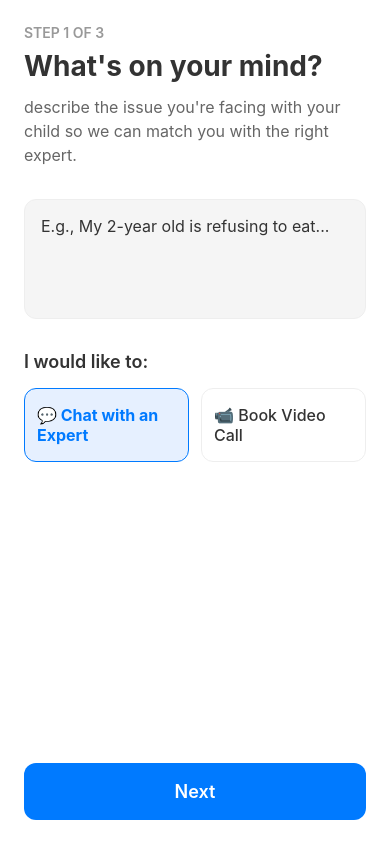
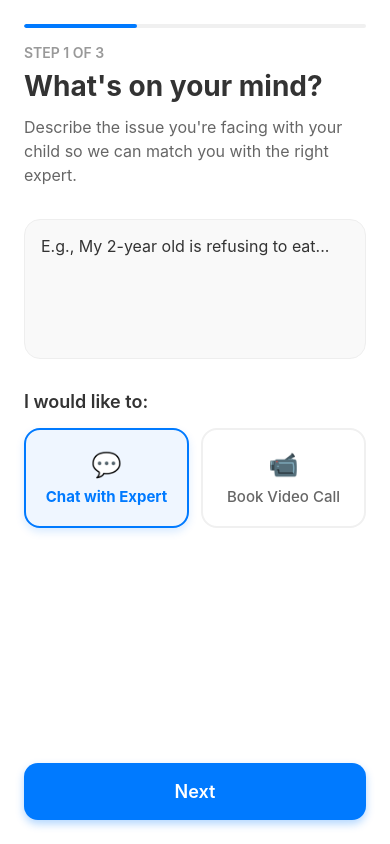
Before and after one commit to KartikJha/coddle-consult-mvp, a React Native app: screen /Concern in a window 390 px wide. Built offline with nearby package versions, Linux system fonts and the light colour scheme.

Commit message:
feat: haptics support added and support flow navigation progress added

```diff
--- a/package.json
+++ b/package.json
@@ -12,6 +12,7 @@
     "@react-navigation/native": "^7.1.26",
     "@react-navigation/native-stack": "^7.9.0",
     "expo": "~54.0.30",
+    "expo-haptics": "^15.0.8",
     "expo-status-bar": "~3.0.9",
     "react": "19.1.0",
     "react-native": "0.81.5",
--- a/src/screens/ChatScreen.tsx
+++ b/src/screens/ChatScreen.tsx
@@ -1,9 +1,15 @@
 import React, { useState, useEffect, useRef } from 'react';
-import { StyleSheet, Text, View, TextInput, TouchableOpacity, SafeAreaView, FlatList, KeyboardAvoidingView, Platform, ActivityIndicator } from 'react-native';
+import { StyleSheet, Text, View, TextInput, TouchableOpacity, SafeAreaView, FlatList, KeyboardAvoidingView, Platform, Animated, LayoutAnimation, UIManager } from 'react-native';
 import { useNavigation } from '@react-navigation/native';
 import { NativeStackNavigationProp } from '@react-navigation/native-stack';
 import { RootStackParamList } from '../navigation/AppNavigator';
 import { useConsult } from '../context/ConsultContext';
+import * as Haptics from 'expo-haptics';
+import { impactAsync, notificationAsync } from '../utils/haptics';
+
+if (Platform.OS === 'android' && UIManager.setLayoutAnimationEnabledExperimental) {
+  UIManager.setLayoutAnimationEnabledExperimental(true);
+}
 
 type ChatScreenNavigationProp = NativeStackNavigationProp<RootStackParamList, 'Chat'>;
 
@@ -12,6 +18,64 @@ type Message = {
   text: string;
   sender: 'user' | 'system' | 'clinician';
 };
+
+// Animated Message Component
+const AnimatedMessage = ({ item }: { item: Message }) => {
+  const fadeAnim = useRef(new Animated.Value(0)).current;
+  const slideAnim = useRef(new Animated.Value(10)).current;
+
+  useEffect(() => {
+    Animated.parallel([
+      Animated.timing(fadeAnim, { toValue: 1, duration: 400, useNativeDriver: true }),
+      Animated.timing(slideAnim, { toValue: 0, duration: 400, useNativeDriver: true }),
+    ]).start();
+  }, []);
+
+  const isUser = item.sender === 'user';
+  return (
+    <Animated.View style={[
+      styles.messageBubble,
+      isUser ? styles.userBubble : styles.clinicianBubble,
+      { opacity: fadeAnim, transform: [{ translateY: slideAnim }] }
+    ]}>
+      <Text style={[
+        styles.messageText,
+        isUser ? styles.userText : styles.clinicianText
+      ]}>{item.text}</Text>
+    </Animated.View>
+  );
+};
+
+// Typing Indicator Component
+const TypingIndicator = () => {
+  const [dots] = useState([new Animated.Value(0), new Animated.Value(0), new Animated.Value(0)]);
+
+  useEffect(() => {
+    const animations = dots.map((dot, index) => {
+      return Animated.sequence([
+        Animated.delay(index * 200),
+        Animated.loop(
+          Animated.sequence([
+            Animated.timing(dot, { toValue: 1, duration: 400, useNativeDriver: true }),
+            Animated.timing(dot, { toValue: 0, duration: 400, useNativeDriver: true }),
+          ])
+        )
+      ]);
+    });
+    Animated.parallel(animations).start();
+  }, []);
+
+  return (
+    <View style={styles.typingContainer}>
+      <View style={styles.typingBubble}>
+        {dots.map((dot, i) => (
+          <Animated.View key={i} style={[styles.typingDot, { opacity: dot }]} />
+        ))}
+      </View>
+      <Text style={styles.typingText}>Dr. Chen is replying...</Text>
+    </View>
+  )
+}
 
 export default function ChatScreen() {
   const navigation = useNavigation<ChatScreenNavigationProp>();
@@ -24,13 +88,12 @@ export default function ChatScreen() {
   const flatListRef = useRef<FlatList>(null);
 
   useEffect(() => {
-    // Initial Load: Show User's concern as their first message
+    // Initial Load
     const initialMessages: Message[] = [
       { id: '1', text: concern, sender: 'user' }
     ];
     setMessages(initialMessages);
 
-    // Start waiting for clinician reply
     setChatState('initial_wait');
     setIsTyping(true);
 
@@ -40,10 +103,13 @@ export default function ChatScreen() {
         text: "Hi there. I understand this is stressful. Based on what you've shared, it sounds like typical regression. Have there been any recent changes in the household?",
         sender: 'clinician'
       };
+      notificationAsync(Haptics.NotificationFeedbackType.Success);
       setMessages(prev => [...prev, reply]);
       setIsTyping(false);
+
+      LayoutAnimation.configureNext(LayoutAnimation.Presets.easeInEaseOut);
       setChatState('unlocked');
-    }, 4000); // 4s delay
+    }, 4000);
 
     return () => clearTimeout(timer);
   }, []);
@@ -51,6 +117,7 @@ export default function ChatScreen() {
   const handleSend = () => {
     if (!input.trim()) return;
 
+    impactAsync(Haptics.ImpactFeedbackStyle.Light);
     const newMessage: Message = {
       id: Date.now().toString(),
       text: input,
@@ -59,6 +126,8 @@ export default function ChatScreen() {
 
     setMessages(prev => [...prev, newMessage]);
     setInput('');
+
+    LayoutAnimation.configureNext(LayoutAnimation.Presets.easeInEaseOut);
     setChatState('second_wait');
     setIsTyping(true);
 
@@ -69,32 +138,25 @@ export default function ChatScreen() {
         text: "Thanks for sharing that. It does confirm my suspicion. I recommend sticking to a consistent routine for 3 days. If it persists, let's do a video check-in.",
         sender: 'clinician'
       };
+      notificationAsync(Haptics.NotificationFeedbackType.Success);
       setMessages(prev => [...prev, finalReply]);
       setIsTyping(false);
+
+      LayoutAnimation.configureNext(LayoutAnimation.Presets.easeInEaseOut);
       setChatState('complete');
-    }, 3000); // 3s delay
+    }, 3000);
   };
 
   const renderItem = ({ item }: { item: Message }) => {
-    const isUser = item.sender === 'user';
-    return (
-      <View style={[
-        styles.messageBubble,
-        isUser ? styles.userBubble : styles.clinicianBubble
-      ]}>
-        <Text style={[
-          styles.messageText,
-          isUser ? styles.userText : styles.clinicianText
-        ]}>{item.text}</Text>
-      </View>
-    );
+    return <AnimatedMessage item={item} />;
   };
 
   const handleComplete = (action: 'new' | 'video') => {
+    impactAsync(Haptics.ImpactFeedbackStyle.Medium);
     if (action === 'new') {
-      navigation.navigate('Completion'); // Or handle reset directly via context in completion
+      navigation.navigate('Completion');
     } else {
-      navigation.navigate('Completion'); // Could pass params to pre-select video
+      navigation.navigate('Completion');
     }
   };
 
@@ -113,12 +175,7 @@ export default function ChatScreen() {
         onContentSizeChange={() => flatListRef.current?.scrollToEnd({ animated: true })}
       />
 
-      {isTyping && (
-        <View style={styles.typingIndicator}>
-          <ActivityIndicator size="small" color="#666" />
-          <Text style={styles.typingText}>Dr. Chen is replying...</Text>
-        </View>
-      )}
+      {isTyping && <TypingIndicator />}
 
       {chatState === 'complete' ? (
         <View style={styles.actionContainer}>
@@ -212,15 +269,33 @@ const styles = StyleSheet.create({
   clinicianText: {
     color: '#000',
   },
-  typingIndicator: {
+  typingContainer: {
     flexDirection: 'row',
     alignItems: 'center',
-    padding: 16,
-    gap: 8,
+    paddingHorizontal: 16,
+    paddingBottom: 16,
+  },
+  typingBubble: {
+    flexDirection: 'row',
+    backgroundColor: '#F2F2F7',
+    padding: 12,
+    borderRadius: 16,
+    borderBottomLeftRadius: 4,
+    marginRight: 8,
+    alignItems: 'center',
+    height: 40,
+  },
+  typingDot: {
+    width: 6,
+    height: 6,
+    borderRadius: 3,
+    backgroundColor: '#999',
+    marginHorizontal: 3,
   },
   typingText: {
-    color: '#666',
-    fontSize: 14,
+    color: '#999',
+    fontSize: 12,
+    fontStyle: 'italic',
   },
   inputContainer: {
     padding: 16,
--- a/src/screens/ConcernScreen.tsx
+++ b/src/screens/ConcernScreen.tsx
@@ -1,9 +1,15 @@
 import React, { useState } from 'react';
-import { StyleSheet, Text, View, TextInput, TouchableOpacity, KeyboardAvoidingView, Platform, ScrollView, SafeAreaView } from 'react-native';
+import { StyleSheet, Text, View, TextInput, TouchableOpacity, KeyboardAvoidingView, Platform, ScrollView, SafeAreaView, LayoutAnimation, UIManager } from 'react-native';
 import { useNavigation } from '@react-navigation/native';
 import { NativeStackNavigationProp } from '@react-navigation/native-stack';
 import { RootStackParamList } from '../navigation/AppNavigator';
 import { useConsult } from '../context/ConsultContext';
+import * as Haptics from 'expo-haptics';
+import { impactAsync, selectionAsync } from '../utils/haptics';
+
+if (Platform.OS === 'android' && UIManager.setLayoutAnimationEnabledExperimental) {
+  UIManager.setLayoutAnimationEnabledExperimental(true);
+}
 
 type ConcernScreenNavigationProp = NativeStackNavigationProp<RootStackParamList, 'Concern'>;
 
@@ -15,12 +21,21 @@ export default function ConcernScreen() {
 
   const handleNext = () => {
     if (!localConcern.trim()) {
+      impactAsync(Haptics.ImpactFeedbackStyle.Heavy);
+      LayoutAnimation.configureNext(LayoutAnimation.Presets.easeInEaseOut);
       setError('Please describe your concern to proceed.');
       return;
     }
+    impactAsync(Haptics.ImpactFeedbackStyle.Light);
     setConcern(localConcern);
     navigation.navigate('Provider');
   };
+
+  const handleSupportTypeSelect = (type: 'chat' | 'video') => {
+    selectionAsync();
+    LayoutAnimation.configureNext(LayoutAnimation.Presets.easeInEaseOut);
+    setSupportType(type);
+  }
 
   return (
     <SafeAreaView style={styles.container}>
@@ -29,22 +44,30 @@ export default function ConcernScreen() {
         style={styles.keyboardView}
       >
         <ScrollView contentContainerStyle={styles.content}>
+          {/* Progress Bar */}
+          <View style={styles.progressContainer}>
+            <View style={[styles.progressBar, { width: '33%' }]} />
+          </View>
           <Text style={styles.stepIndicator}>Step 1 of 3</Text>
+
           <Text style={styles.title}>What's on your mind?</Text>
           <Text style={styles.subtitle}>
-            describe the issue you're facing with your child so we can match you with the right expert.
+            Describe the issue you're facing with your child so we can match you with the right expert.
           </Text>
 
           <View style={styles.inputContainer}>
             <TextInput
-              style={styles.input}
+              style={[styles.input, error ? styles.inputError : null]}
               placeholder="E.g., My 2-year old is refusing to eat..."
               multiline
               textAlignVertical="top"
               value={localConcern}
               onChangeText={(text) => {
                 setLocalConcern(text);
-                if (error) setError('');
+                if (error) {
+                  LayoutAnimation.configureNext(LayoutAnimation.Presets.easeInEaseOut);
+                  setError('');
+                }
               }}
             />
             {error ? <Text style={styles.errorText}>{error}</Text> : null}
@@ -53,29 +76,33 @@ export default function ConcernScreen() {
           <Text style={styles.label}>I would like to:</Text>
           <View style={styles.optionsContainer}>
             <TouchableOpacity
+              activeOpacity={0.8}
               style={[
                 styles.optionButton,
                 supportType === 'chat' && styles.optionSelected,
               ]}
-              onPress={() => setSupportType('chat')}
+              onPress={() => handleSupportTypeSelect('chat')}
             >
+              <Text style={{ fontSize: 24, marginBottom: 8 }}>💬</Text>
               <Text style={[
                 styles.optionText,
                 supportType === 'chat' && styles.optionTextSelected
-              ]}>💬 Chat with an Expert</Text>
+              ]}>Chat with Expert</Text>
             </TouchableOpacity>
 
             <TouchableOpacity
+              activeOpacity={0.8}
               style={[
                 styles.optionButton,
                 supportType === 'video' && styles.optionSelected,
               ]}
-              onPress={() => setSupportType('video')}
+              onPress={() => handleSupportTypeSelect('video')}
             >
+              <Text style={{ fontSize: 24, marginBottom: 8 }}>📹</Text>
               <Text style={[
                 styles.optionText,
                 supportType === 'video' && styles.optionTextSelected
-              ]}>📹 Book Video Call</Text>
+              ]}>Book Video Call</Text>
             </TouchableOpacity>
           </View>
 
@@ -102,6 +129,18 @@ const styles = StyleSheet.create({
     padding: 24,
     flexGrow: 1,
   },
+  progressContainer: {
+    height: 4,
+    backgroundColor: '#f0f0f0',
+    borderRadius: 2,
+    marginBottom: 16,
+    overflow: 'hidden',
+  },
+  progressBar: {
+    height: '100%',
+    backgroundColor: '#007AFF',
+    borderRadius: 2,
+  },
   stepIndicator: {
     fontSize: 14,
     color: '#999',
@@ -125,19 +164,25 @@ const styles = StyleSheet.create({
     marginBottom: 32,
   },
   input: {
-    backgroundColor: '#f5f5f5',
-    borderRadius: 12,
+    backgroundColor: '#f9f9f9',
+    borderRadius: 16,
     padding: 16,
     fontSize: 16,
-    minHeight: 120,
+    minHeight: 140,
     color: '#333',
     borderWidth: 1,
     borderColor: '#eee',
+    textAlignVertical: 'top',
+  },
+  inputError: {
+    borderColor: 'red',
+    backgroundColor: '#fff0f0',
   },
   errorText: {
     color: 'red',
     fontSize: 14,
     marginTop: 8,
+    marginLeft: 4,
   },
   label: {
     fontSize: 18,
@@ -152,23 +197,32 @@ const styles = StyleSheet.create({
   },
   optionButton: {
     flex: 1,
-    paddingVertical: 16,
+    paddingVertical: 20,
     paddingHorizontal: 12,
-    borderRadius: 12,
-    borderWidth: 1,
-    borderColor: '#eee',
+    borderRadius: 16,
+    borderWidth: 2,
+    borderColor: '#f0f0f0',
     backgroundColor: '#fff',
     alignItems: 'center',
     justifyContent: 'center',
   },
   optionSelected: {
     borderColor: '#007AFF',
-    backgroundColor: '#e6f0ff',
+    backgroundColor: '#eff6ff',
+    shadowColor: "#007AFF",
+    shadowOffset: {
+      width: 0,
+      height: 4,
+    },
+    shadowOpacity: 0.15,
+    shadowRadius: 8,
+    elevation: 4,
   },
   optionText: {
-    fontSize: 16,
+    fontSize: 15,
     fontWeight: '500',
-    color: '#333',
+    color: '#666',
+    textAlign: 'center',
   },
   optionTextSelected: {
     color: '#007AFF',
@@ -180,9 +234,17 @@ const styles = StyleSheet.create({
   },
   button: {
     backgroundColor: '#007AFF',
-    borderRadius: 12,
+    borderRadius: 14,
     paddingVertical: 18,
     alignItems: 'center',
+    shadowColor: "#007AFF",
+    shadowOffset: {
+      width: 0,
+      height: 4,
+    },
+    shadowOpacity: 0.3,
+    shadowRadius: 8,
+    elevation: 4,
   },
   buttonText: {
     color: '#fff',
--- a/src/screens/ProviderScreen.tsx
+++ b/src/screens/ProviderScreen.tsx
@@ -1,9 +1,11 @@
-import React, { useState } from 'react';
-import { StyleSheet, Text, View, Image, TouchableOpacity, Alert, SafeAreaView, ScrollView, ActivityIndicator } from 'react-native';
+import React, { useState, useRef, useEffect } from 'react';
+import { StyleSheet, Text, View, Image, TouchableOpacity, Alert, SafeAreaView, ScrollView, ActivityIndicator, Animated, Easing } from 'react-native';
 import { useNavigation } from '@react-navigation/native';
 import { NativeStackNavigationProp } from '@react-navigation/native-stack';
 import { RootStackParamList } from '../navigation/AppNavigator';
 import { useConsult } from '../context/ConsultContext';
+import * as Haptics from 'expo-haptics';
+import { impactAsync, selectionAsync, notificationAsync } from '../utils/haptics';
 
 type ProviderScreenNavigationProp = NativeStackNavigationProp<RootStackParamList, 'Provider'>;
 
@@ -12,33 +14,56 @@ export default function ProviderScreen() {
   const { supportType } = useConsult();
   const [agreed, setAgreed] = useState(false);
   const [loading, setLoading] = useState(false);
+  const [loadingText, setLoadingText] = useState('');
+
+  // Animation for Lock Icon
+  const lockScale = useRef(new Animated.Value(1)).current;
 
   const handlePay = () => {
     if (!agreed) {
+      notificationAsync(Haptics.NotificationFeedbackType.Error);
       Alert.alert('Required', 'Please acknowledge the consent form to proceed.');
       return;
     }
 
+    impactAsync(Haptics.ImpactFeedbackStyle.Heavy);
     setLoading(true);
-    // Mock payment delay
+    setLoadingText('Securing payment...');
+
+    // Animate Lock
+    Animated.sequence([
+      Animated.timing(lockScale, { toValue: 1.2, duration: 150, useNativeDriver: true }),
+      Animated.timing(lockScale, { toValue: 1, duration: 150, useNativeDriver: true }),
+    ]).start();
+
+    // Mock steps
+    setTimeout(() => {
+      setLoadingText('Confirming provider...');
+    }, 1500);
+
     setTimeout(() => {
       setLoading(false);
+      notificationAsync(Haptics.NotificationFeedbackType.Success);
       if (supportType === 'chat') {
         navigation.navigate('Chat');
       } else {
-        // Bonus: could go to a Video waiting room or similar.
-        // For MVP core requirements, we can re-use completion or just alert.
-        // Let's implement a simple alert for now or route to completion if strictly following core.
-        // The plan mentioned "Chat (if chat selected) or Completion/VideoStub".
-        // Let's go to Completion for Video for now as a "Booking Confirmed" state.
         navigation.navigate('Completion');
       }
-    }, 2000);
+    }, 3000);
   };
+
+  const toggleAgree = () => {
+    selectionAsync();
+    setAgreed(!agreed);
+  }
 
   return (
     <SafeAreaView style={styles.container}>
       <ScrollView contentContainerStyle={styles.content}>
+        {/* Progress Bar */}
+        <View style={styles.progressContainer}>
+          <View style={[styles.progressBar, { width: '66%' }]} />
+        </View>
         <Text style={styles.stepIndicator}>Step 2 of 3</Text>
         <Text style={styles.title}>Your Expert</Text>
 
@@ -66,8 +91,9 @@ export default function ProviderScreen() {
         </View>
 
         <TouchableOpacity
+          activeOpacity={0.8}
           style={styles.checkboxContainer}
-          onPress={() => setAgreed(!agreed)}
+          onPress={toggleAgree}
         >
           <View style={[styles.checkbox, agreed && styles.checkboxChecked]}>
             {agreed && <Text style={styles.checkmark}>✓</Text>}
@@ -78,17 +104,28 @@ export default function ProviderScreen() {
         </TouchableOpacity>
 
         <View style={styles.footer}>
-          <TouchableOpacity
-            style={[styles.button, loading && styles.buttonDisabled]}
-            onPress={handlePay}
-            disabled={loading}
-          >
-            {loading ? (
-              <ActivityIndicator color="#fff" />
-            ) : (
-              <Text style={styles.buttonText}>Confirm & Pay $20.00</Text>
-            )}
-          </TouchableOpacity>
+          {loading ? (
+            <View style={styles.loadingContainer}>
+              <ActivityIndicator size="large" color="#007AFF" />
+              <Text style={styles.loadingText}>{loadingText}</Text>
+            </View>
+          ) : (
+            <TouchableOpacity
+              style={styles.button}
+              onPress={handlePay}
+            >
+              <View style={styles.buttonContent}>
+                <Animated.Text style={{ fontSize: 20, marginRight: 8, transform: [{ scale: lockScale }] }}>🔒</Animated.Text>
+                <Text style={styles.buttonText}>Confirm & Pay $20.00</Text>
+              </View>
+            </TouchableOpacity>
+          )}
+
+          {!loading && (
+            <View style={styles.secureBadge}>
+              <Text style={styles.secureText}>SSL Secure Payment</Text>
+            </View>
+          )}
         </View>
       </ScrollView>
     </SafeAreaView>
@@ -103,6 +140,18 @@ const styles = StyleSheet.create({
   content: {
     padding: 24,
     paddingBottom: 40,
+  },
+  progressContainer: {
+    height: 4,
+    backgroundColor: '#f0f0f0',
+    borderRadius: 2,
+    marginBottom: 16,
+    overflow: 'hidden',
+  },
+  progressBar: {
+    height: '100%',
+    backgroundColor: '#007AFF',
+    borderRadius: 2,
   },
   stepIndicator: {
     fontSize: 14,
@@ -158,9 +207,11 @@ const styles = StyleSheet.create({
   },
   summaryContainer: {
     backgroundColor: '#f9f9f9',
-    padding: 20,
-    borderRadius: 12,
+    padding: 24,
+    borderRadius: 16,
     marginBottom: 32,
+    borderWidth: 1,
+    borderColor: '#eee',
   },
   summaryTitle: {
     fontSize: 16,
@@ -218,8 +269,20 @@ const styles = StyleSheet.create({
   },
   button: {
     backgroundColor: '#007AFF',
-    borderRadius: 12,
+    borderRadius: 14,
     paddingVertical: 18,
+    alignItems: 'center',
+    shadowColor: "#007AFF",
+    shadowOffset: {
+      width: 0,
+      height: 4,
+    },
+    shadowOpacity: 0.3,
+    shadowRadius: 8,
+    elevation: 4,
+  },
+  buttonContent: {
+    flexDirection: 'row',
     alignItems: 'center',
   },
   buttonDisabled: {
@@ -230,4 +293,24 @@ const styles = StyleSheet.create({
     fontSize: 18,
     fontWeight: '600',
   },
+  loadingContainer: {
+    alignItems: 'center',
+    paddingVertical: 10,
+  },
+  loadingText: {
+    marginTop: 12,
+    fontSize: 16,
+    color: '#666',
+    fontWeight: '500',
+  },
+  secureBadge: {
+    flexDirection: 'row',
+    justifyContent: 'center',
+    marginTop: 16,
+  },
+  secureText: {
+    fontSize: 12,
+    color: '#999',
+    fontWeight: '500',
+  },
 });
--- /dev/null
+++ b/src/utils/haptics.ts
@@ -0,0 +1,35 @@
+import * as Haptics from 'expo-haptics';
+import { Platform } from 'react-native';
+
+// Helper to prevent crashes if Haptics isn't available (web or some simulators)
+const isHapticsAvailable = Platform.OS !== 'web'; // Basic web check, real check is if the module loads
+
+export const impactAsync = async (style: Haptics.ImpactFeedbackStyle) => {
+    if (isHapticsAvailable) {
+        try {
+            await Haptics.impactAsync(style);
+        } catch (e) {
+            console.warn('Haptics not available', e);
+        }
+    }
+};
+
+export const selectionAsync = async () => {
+    if (isHapticsAvailable) {
+        try {
+            await Haptics.selectionAsync();
+        } catch (e) {
+            console.warn('Haptics not available', e);
+        }
+    }
+}
+
+export const notificationAsync = async (type: Haptics.NotificationFeedbackType) => {
+    if (isHapticsAvailable) {
+        try {
+            await Haptics.notificationAsync(type);
+        } catch (e) {
+            console.warn('Haptics not available', e);
+        }
+    }
+}
```
Also changed, not shown: src/screens/CompletionScreen.tsx (+18 -5 lines), src/screens/IntroScreen.tsx (+38 -10 lines), 2 other files (tests, documents, lock files or other folders).
